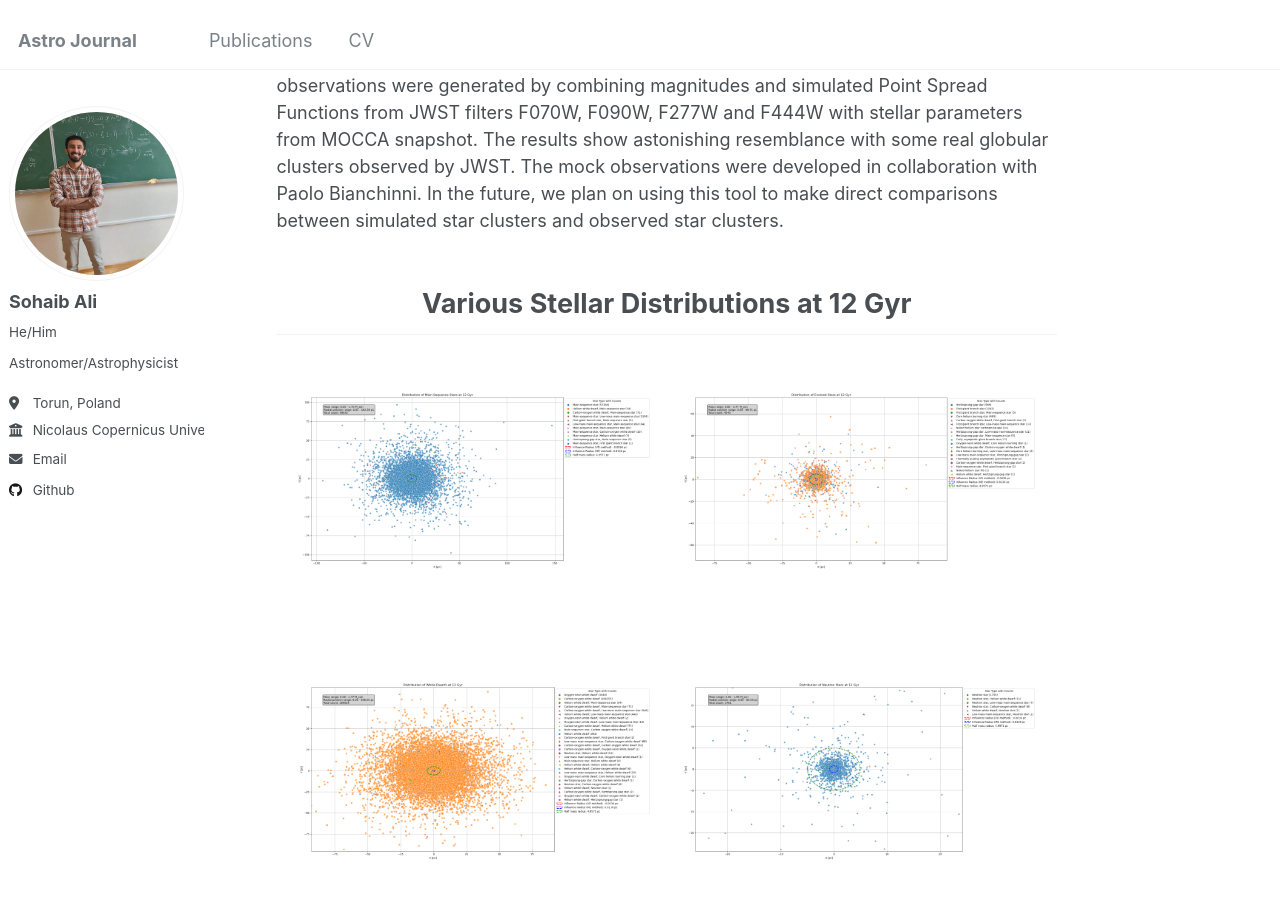
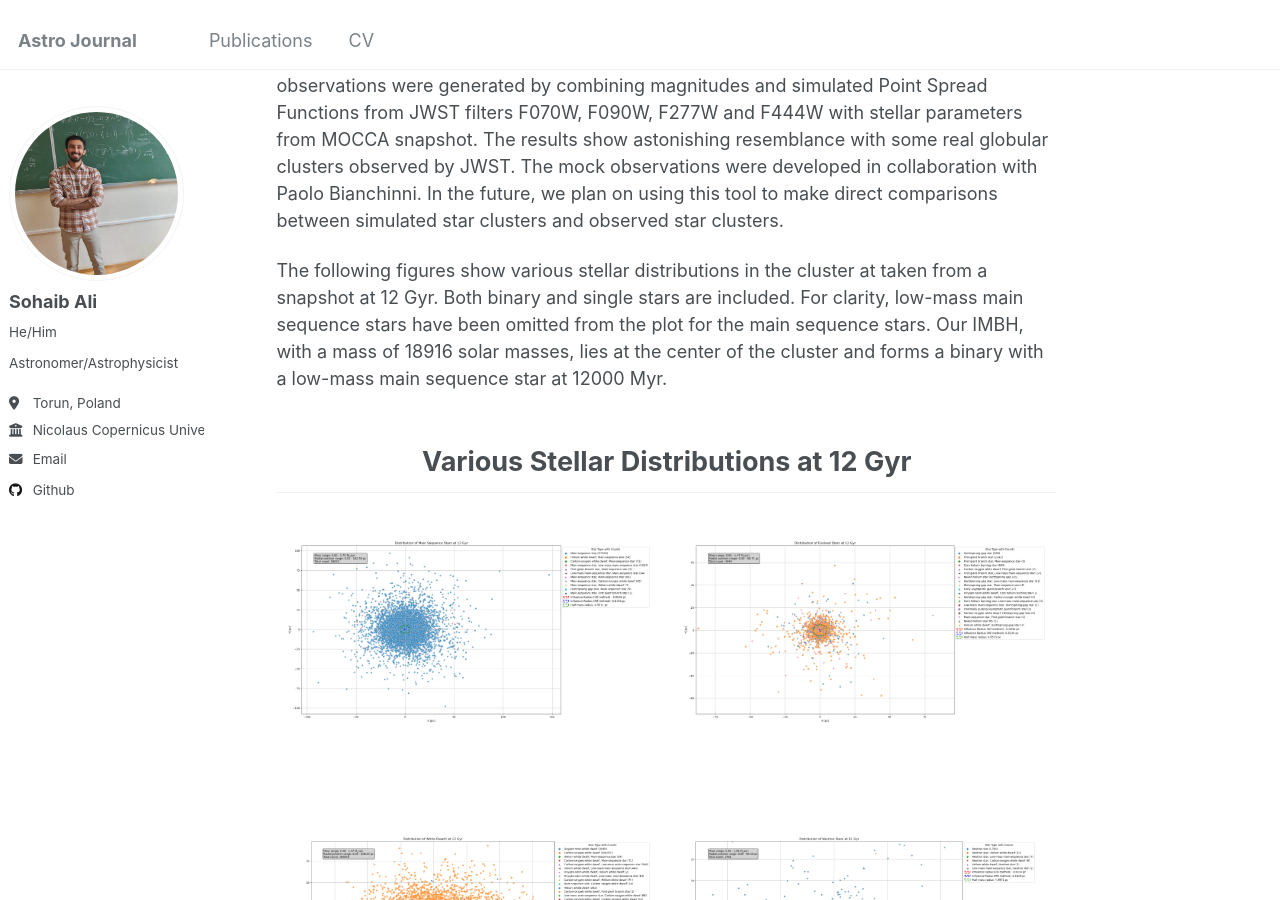
Before and after one commit to nebula-navigator/nebula-navigator.github.io, a Jekyll site: the page built from _publications/observational-properties-star-clusters.md, in a window 1280 px wide and 900 px high, scrolled down 348 px. Built offline with Jekyll 4.4.1, drawn with Linux system fonts in a browser that asks for light colours.

Commit message:
Update observational-properties-star-clusters.md

```diff
--- a/_publications/observational-properties-star-clusters.md
+++ b/_publications/observational-properties-star-clusters.md
@@ -13,11 +13,13 @@ citation:
 
 MOCCA-BH-Forge is an automated python-based automated pipeline developed to analyze output files from MOCCA simulations. Currently, the pipeline can analyze and visualize MOCCA snapshots and history files. Here we describe how MOCCA-BH-Forge can be employed to project a MOCCA snapshot and visualize distribution of various stellar types in a simulated globular cluster. This can be useful to compare with real cluster observations to infer the presence and growth dynamics of an IMBH. In addition, we present mock photometric observations of the cluster created from a MOCCA snapshot file. The observations were generated by combining magnitudes and simulated Point Spread Functions from JWST filters F070W, F090W, F277W and F444W with stellar parameters from MOCCA snapshot. The results show astonishing resemblance with some real globular clusters observed by JWST. The mock observations were developed in collaboration with Paolo Bianchinni. In the future, we plan on using this tool to make direct comparisons between simulated star clusters and observed star clusters.
 
+The following figures show various stellar distributions in the cluster at taken from a snapshot at 12 Gyr. Both binary and single stars are included. For clarity, low-mass main sequence stars have been omitted from the plot for the main sequence stars. Our IMBH, with a mass of 18916 solar masses, lies at the center of the cluster and forms a binary with a low-mass main sequence star at 12000 Myr.
+
 
 
 <h2 style="text-align: center; font-size: 1.5em; font-weight: bold; margin-bottom: 5px;">Various Stellar Distributions at 12 Gyr</h2>
 <!-- First Row -->
-<div class="page-content" style="display: flex; justify-content: space-between; margin: 20px; gap: 5px;">
+<div class="page-content" style="display: flex; justify-content: space-between; margin: 10px; gap: 5px;">
     <!-- Left side figure -->
     <figure style="text-align: center; flex: 1; max-width: 48%;">
         <img src="/images/msdist.png" alt="Phase-folded lightcurve from Tarleton" style="width: 100%; max-width: 1000px; height: auto;"/>
```
